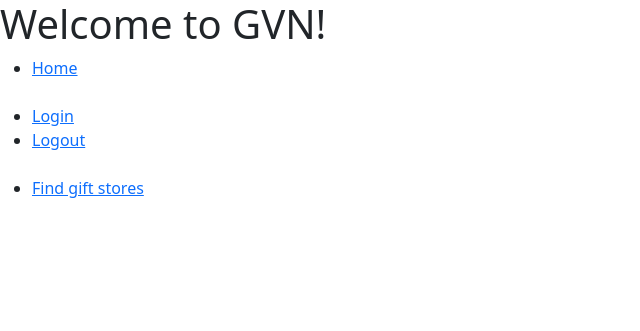
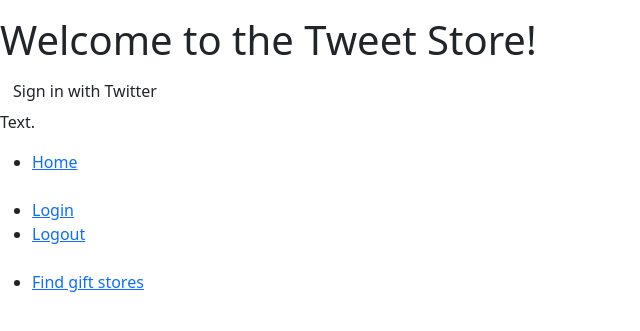
Before and after one commit to cam-garrison/cs411-group1, a Flask app: template prototype/templates/home.html in a window 1280 px wide. Shown: the top 331 px of the page, without its empty margins (0-640 px from the left). Run offline with Flask 2, Linux system fonts and the light colour scheme; the template is opened without the code that fills it, so the values that code supplies are empty.

Commit message:
css stuff

```diff
--- a/prototype/templates/home.html
+++ b/prototype/templates/home.html
@@ -6,20 +6,37 @@
     <meta name="viewport" content="width=device-width, initial-scale=1, shrink-to-fit=no">
 
     <!-- CSS and stuff -->
+    <link rel="stylesheet" href="home.css">
     <link rel="shortcut icon" sizes="32x32" type="image/png" href="images/favicon.png">
     <link href="https://cdn.jsdelivr.net/npm/bootstrap@5.0.0-beta3/dist/css/bootstrap.min.css" rel="stylesheet" integrity="sha384-eOJMYsd53ii+scO/bJGFsiCZc+5NDVN2yr8+0RDqr0Ql0h+rP48ckxlpbzKgwra6" crossorigin="anonymous">
+    <link rel="preconnect" href="https://fonts.gstatic.com">
+    <link href="https://fonts.googleapis.com/css2?family=Noto+Sans&family=Poppins:wght@800&display=swap" rel="stylesheet">
+    <link rel="stylesheet" href="/prototype/templates/css/home.css">
 
-
-    <title>GVN</title>
+    <title>Tweet Store</title>
+    <meta name="description" content="Welcome to the Tweet Store, your one-stop-shop that'll make your gift shopping a whole lot tweeter! Tweet Store is a web app that allows users to generate a list of stores based on Tweets pulled from a valid Twitter account.">
 </head>
 
 <body>
-    <h1>Welcome to GVN!</h1>
+
+    <!-- navbar -->
+    <nav class="navbar">
+
+    </nav>
+
+    <h1>Welcome to the Tweet Store!</h1>
 
     {% if message %}
     <h4>{{message}}!</h4>
     {% endif %}
 
+    <a id="twitter-button" class="btn btn-block btn-social btn-twitter">
+        <i class="fa fa-twitter"></i> Sign in with Twitter
+    </a>
+
+    <script src="/templates/js/logintwitter.js"></script>
+
+    <p>Text.</p>
 
     <ul>
         <li><a href='/'>Home</a></li>
```
